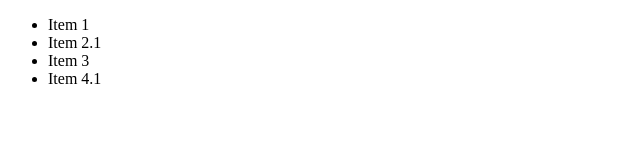
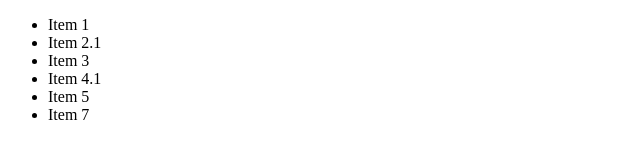
Before and after one commit to pcsandford/gitTest, a plain HTML site: page index.html in a window 1280 px wide. Shown: the whole page, without its empty margins (0-640 px from the left). Drawn offline with Linux system fonts and the light colour scheme.

Commit message:
added 2 new items

```diff
--- a/index.html
+++ b/index.html
@@ -10,6 +10,8 @@
     <li>Item 2.1</li>
     <li>Item 3</li>
     <li>Item 4.1</li>
+    <li>Item 5</li>
+    <li>Item 7</li>
   </ul>
 
 </body>
```
